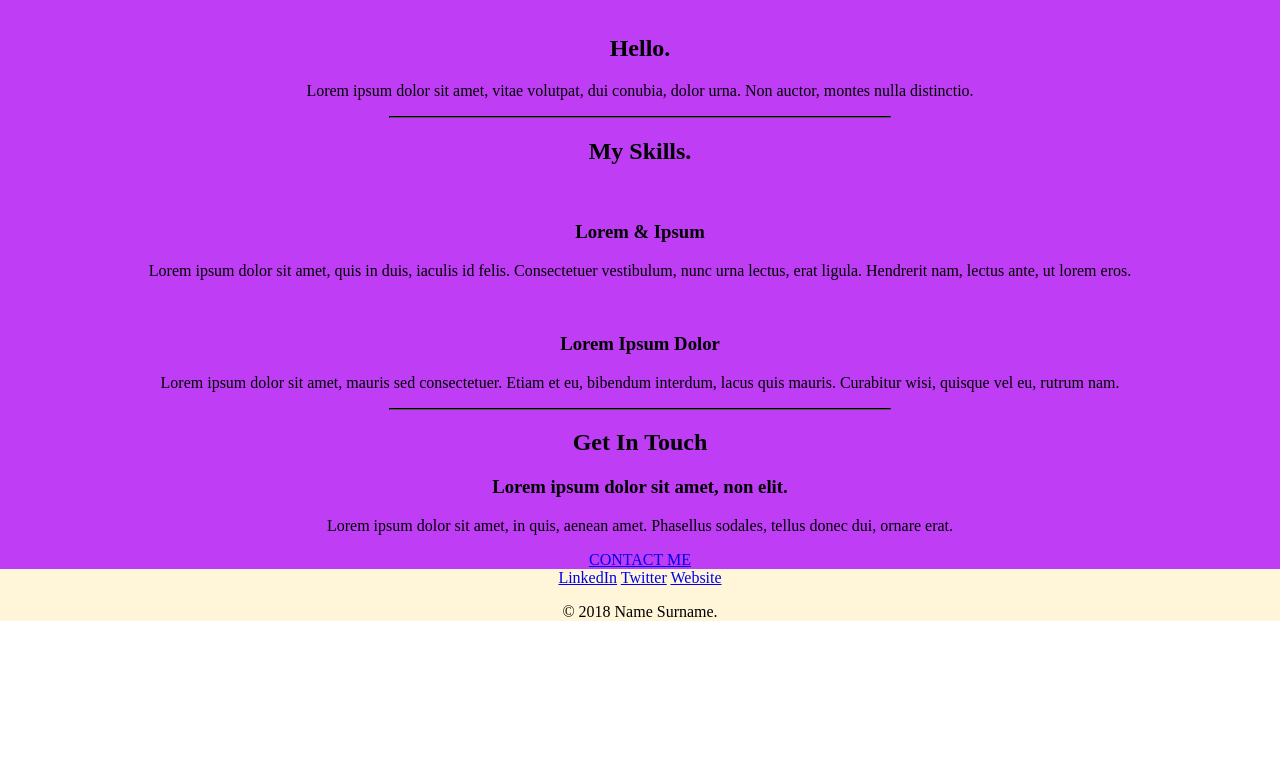
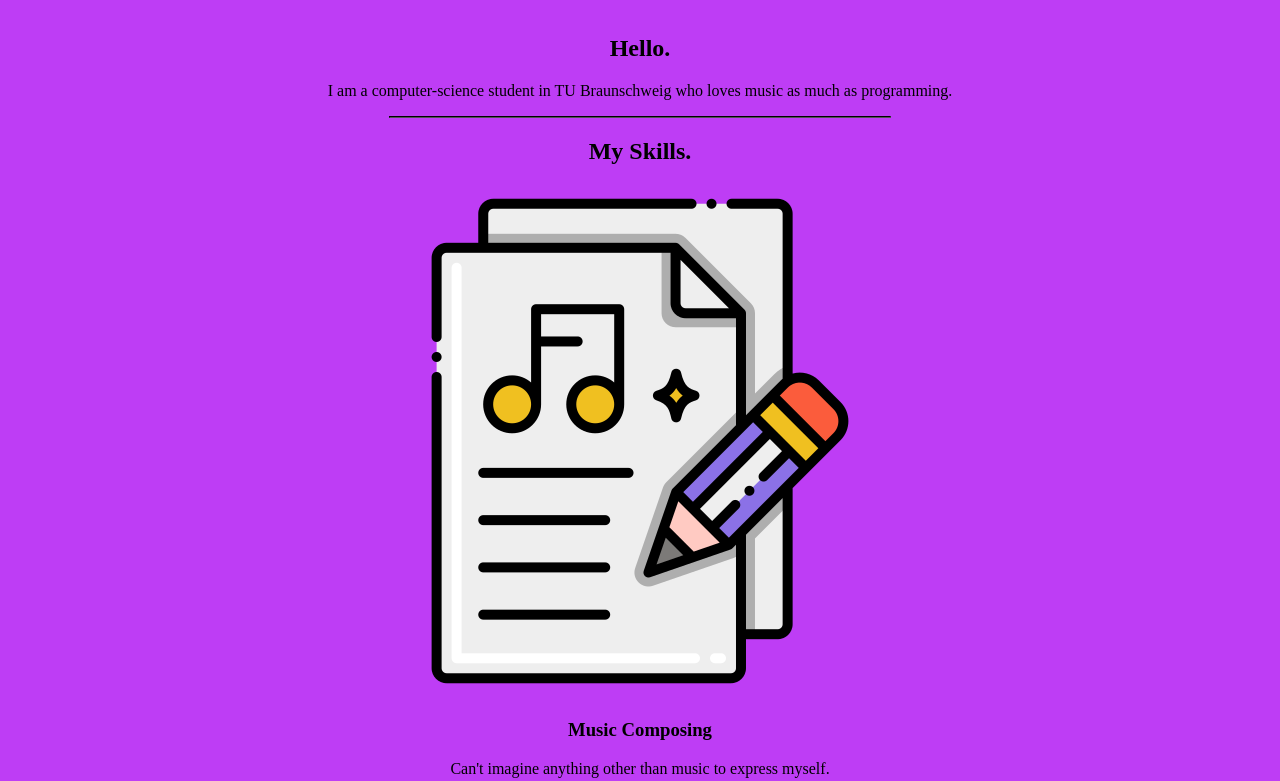
Before and after one commit to kunkoala/webdev-course, a plain HTML site: page index.html in a window 1280 px wide. Shown: the part 793-1574 px from the top of the page. Before the commit the page ends 1430 px from the top, so only its background shows below. Drawn offline with Linux system fonts and the light colour scheme.

Commit message:
updated website

```diff
--- a/index.html
+++ b/index.html
@@ -24,7 +24,7 @@
         <!--<embed src="music/galaxy.mp3" loop="true" autostart="true" width="2" height="0">-->
         <img src="images/clouds3.png" alt="cloud-img" class="top-cloud">
         <h1 id="my-name">I'm Azhar.</h1>
-        <hr>
+        <hr class="hr-short">
         <p id="bio">a programmer and composer.</p>
         <img src="images/clouds3.png" alt="cloud-img" class="bottom-cloud">
         <img src="images/mountains2.png" alt="mountain-img" class="mountain-img">
@@ -33,27 +33,29 @@
         <div class="profile">
           <img src="" alt="">
           <h2>Hello.</h2>
-          <p>Lorem ipsum dolor sit amet, vitae volutpat, dui conubia, dolor urna. Non auctor, montes nulla distinctio.</p>
+          <p>I am a computer-science student in TU Braunschweig who loves music as much as programming.</p>
         </div>
         <hr>
+
+        <h2 class="skills-heading">My Skills.</h2>
+
         <div class="skills">
-          <h2>My Skills.</h2>
           <div class="skill-row">
-            <img class="" src="" alt="">
-            <h3>Lorem & Ipsum</h3>
-            <p>Lorem ipsum dolor sit amet, quis in duis, iaculis id felis. Consectetuer vestibulum, nunc urna lectus, erat ligula. Hendrerit nam, lectus ante, ut lorem eros.</p>
+            <img class="skills-img" src="images/composing.png" alt="">
+            <h3>Music Composing</h3>
+            <p>Can't imagine anything other than music to express myself.</p>
           </div>
           <div class="skill-row">
-            <img class="" src="" alt="">
-            <h3>Lorem Ipsum Dolor</h3>
-            <p>Lorem ipsum dolor sit amet, mauris sed consectetuer. Etiam et eu, bibendum interdum, lacus quis mauris. Curabitur wisi, quisque vel eu, rutrum nam.</p>
+            <img class="skills-img" src="images/programming.png" alt="">
+            <h3>Programming</h3>
+            <p>Soon-to-be Fullstack Developer on FAGN</p>
           </div>
         </div>
         <hr>
         <div class="contact-me">
           <h2>Get In Touch</h2>
-          <h3>Lorem ipsum dolor sit amet, non elit.</h3>
-          <p>Lorem ipsum dolor sit amet, in quis, aenean amet. Phasellus sodales, tellus donec dui, ornare erat.</p>
+          <h3>If you love music and programming as much as I do.</h3>
+          <p>Hit me up for occassional music requests or programming interests.</p>
           <a class="btn" href="mailto:name@email.com">CONTACT ME</a>
         </div>
       </div>
@@ -63,7 +65,7 @@
         <a class="footer-link" href="https://www.linkedin.com/">LinkedIn</a>
         <a class="footer-link" href="https://twitter.com/">Twitter</a>
         <a class="footer-link" href="https://www.appbrewery.co/">Website</a>
-        <p>© 2018 Name Surname.</p>
+        <p>© 2018 Azhar Rahadian</p>
       </div>
 
 
```
Also changed, not shown: images/composing.png (added), images/programming.png (added).
